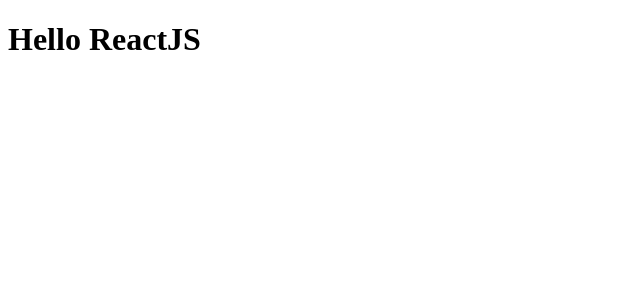
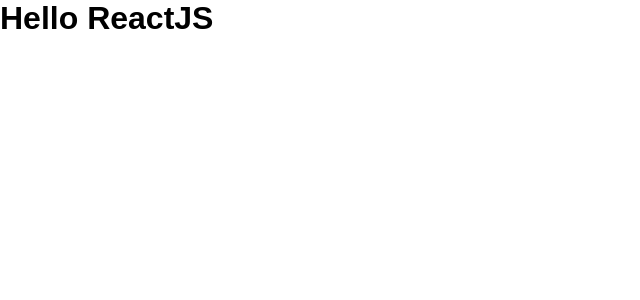
Before and after one commit to lucasmfg7/github-explorer, a React app: page / in a window 1280 px wide. Shown: the top 300 px of the page, without its empty margins (0-640 px from the left). Built offline with nearby package versions, Linux system fonts and the light colour scheme.

Commit message:
Importando arquivos CSS

```diff
--- a/package.json
+++ b/package.json
@@ -18,7 +18,9 @@
     "@babel/preset-react": "^7.16.7",
     "babel-loader": "^8.2.3",
     "cross-env": "^7.0.3",
+    "css-loader": "^6.5.1",
     "html-webpack-plugin": "^5.5.0",
+    "style-loader": "^3.3.1",
     "webpack": "^5.65.0",
     "webpack-cli": "^4.9.1",
     "webpack-dev-server": "^4.7.2"
--- a/src/App.jsx
+++ b/src/App.jsx
@@ -1,4 +1,6 @@
 import React from "react";
+
+import "./styles/global.css";
 export function App() {
   return <h1>Hello ReactJS</h1>;
 }
--- /dev/null
+++ b/src/styles/global.css
@@ -0,0 +1,9 @@
+* {
+  margin: 0;
+  padding: 0;
+  box-sizing: border-box;
+}
+
+body {
+  font-family: Arial, Helvetica, sans-serif;
+}
--- a/webpack.config.js
+++ b/webpack.config.js
@@ -22,6 +22,11 @@
         exclude: /node_modules/,
         use: "babel-loader",
       },
+      {
+        test: /\.css$/,
+        exclude: /node_modules/,
+        use: ["style-loader", "css-loader"],
+      },
     ],
   },
 };
```
Also changed, not shown: 1 other file (tests, documents, lock files or other folders).
